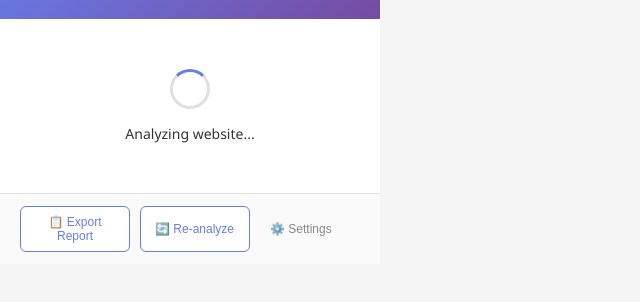
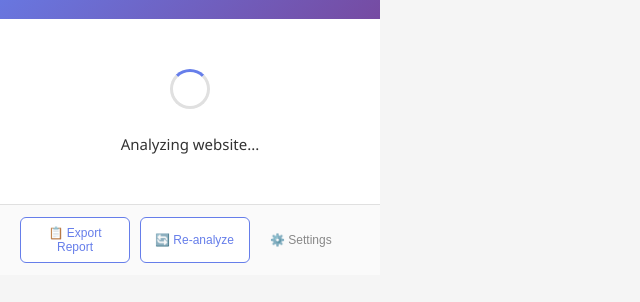
Before and after one commit to JowiAoun/Surf-Safe, a website built with Vite: page src/popup/index.html in a window 1280 px wide. Shown: the part 68-370 px from the top of the page, without its empty margins (0-640 px from the left). Built offline with nearby package versions, Linux system fonts and the light colour scheme; some packages are replaced by stand-ins of ours.

Commit message:
ui: make dark text lighter on dark mode

```diff
--- a/src/popup/styles.css
+++ b/src/popup/styles.css
@@ -143,6 +143,13 @@ header h1 {
   justify-content: center;
   padding: 50px 20px;
   flex: 1;
+  color: var(--text-primary);
+}
+
+.loading p {
+  color: var(--text-primary);
+  font-size: 15px;
+  margin-top: 10px;
 }
 
 .spinner {
```
